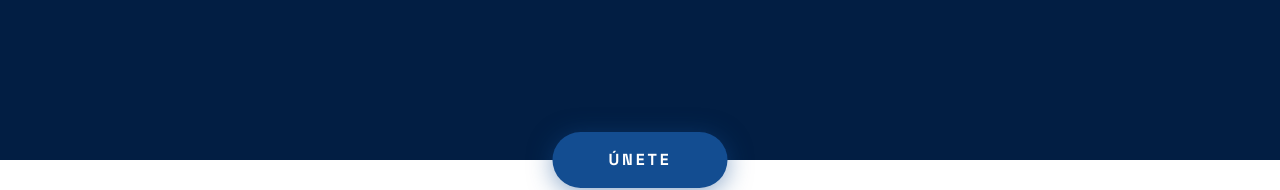
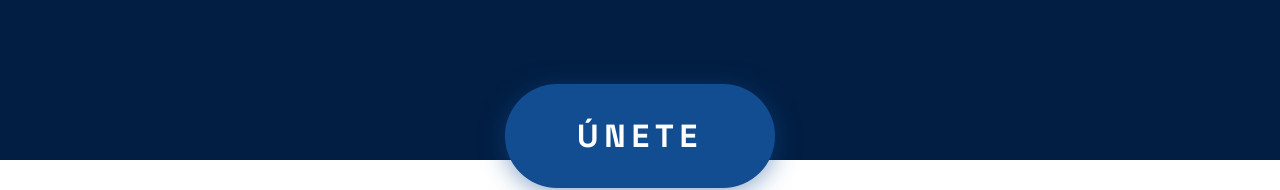
Before and after one commit to Dev-Remoto-Simple/landing-page, a Next.js app: page / in a window 1280 px wide. Shown: the part 640-830 px from the top of the page. Built offline with nearby package versions, Linux system fonts and the light colour scheme.

Commit message:
world instead of bytes

```diff
--- a/src/app/page.tsx
+++ b/src/app/page.tsx
@@ -2,6 +2,7 @@
 
 import { useState, useEffect, useRef } from "react";
 import Image from "next/image";
+import UnicornScene from "unicornstudio-react/next";
 
 // ── Brand tokens (from colors.md + screenshots) ───────────────────────────────
 const BG      = "#021E43"; // hero, about, footer
@@ -66,31 +67,23 @@ export default function Home() {
     return () => window.removeEventListener("scroll", fn);
   }, []);
 
-  // Load Unicorn Studio SDK + strip watermark via MutationObserver
+  // Strip Unicorn Studio watermark — CSS fires synchronously, observer handles late injections
   useEffect(() => {
-    // Watch for the watermark anchor and remove it immediately when injected
+    const style = document.createElement("style");
+    style.textContent = `a[href*="unicorn.studio"], [class*="unicorn-badge"], [id*="unicorn-badge"] { display: none !important; }`;
+    document.head.appendChild(style);
+
     const observer = new MutationObserver(() => {
-      const badge = document.querySelector('a[href*="unicorn.studio"]');
-      if (badge) {
-        badge.remove();
-      }
+      document.querySelectorAll('a[href*="unicorn.studio"]').forEach(el => el.remove());
     });
     observer.observe(document.body, { childList: true, subtree: true });
 
-    const s = document.createElement("script");
-    s.src = "https://cdn.jsdelivr.net/gh/hiunicornstudio/unicornstudio.js@v2.1.4/dist/unicornStudio.umd.js";
-    s.onload = () => {
-      if (typeof (window as any).UnicornStudio !== "undefined") {
-        (window as any).UnicornStudio.init();
-      }
-    };
-    (document.head || document.body).appendChild(s);
-
     return () => {
       observer.disconnect();
-      s.remove();
+      style.remove();
     };
   }, []);
+
 
   return (
     <div style={{ fontFamily: fB }}>
@@ -135,13 +128,15 @@ export default function Home() {
         className="relative flex min-h-screen flex-col items-center justify-center px-6 pt-24"
         style={{ backgroundColor: BG, paddingBottom: "72px", overflow: "visible" }}
       >
-        {/* Unicorn Studio WebGL background (vanilla JS approach) */}
-        <div
-          id="unicorn-hero"
-          data-us-project="KvDrXZbTrzRh3StROTVe"
-          className="pointer-events-none absolute inset-0"
-          style={{ width: "100%", height: "100%" }}
-        />
+        {/* Unicorn Studio WebGL background */}
+        <div className="pointer-events-none absolute inset-0">
+          <UnicornScene
+            projectId="vVUEJx71ofSTVB8IjTSt"
+            sdkUrl="https://cdn.jsdelivr.net/gh/hiunicornstudio/unicornstudio.js@v2.1.4/dist/unicornStudio.umd.js"
+            width="100%"
+            height="100%"
+          />
+        </div>
 
         <div className="relative z-10 flex flex-col items-center text-center">
           {/* Hero logo — larger size */}
@@ -168,11 +163,6 @@ export default function Home() {
           </h1>
         </div>
 
-        {/* Watermark cover — hides the Unicorn Studio badge */}
-        <div
-          className="absolute bottom-0 left-0 right-0"
-          style={{ height: "90px", backgroundColor: BG, zIndex: 9999 }}
-        />
 
         {/* ÚNETE — straddles hero + purpose (overlaps downward) */}
         <a
@@ -188,9 +178,9 @@ export default function Home() {
             color: "#fff",
             fontFamily: fH,
             fontWeight: 700,
-            fontSize: "1rem",
+            fontSize: "2rem",
             letterSpacing: "0.18em",
-            padding: "16px 56px",
+            padding: "28px 72px",
             boxShadow: `0 4px 24px rgba(19,77,145,0.5)`,
           }}
         >
```
